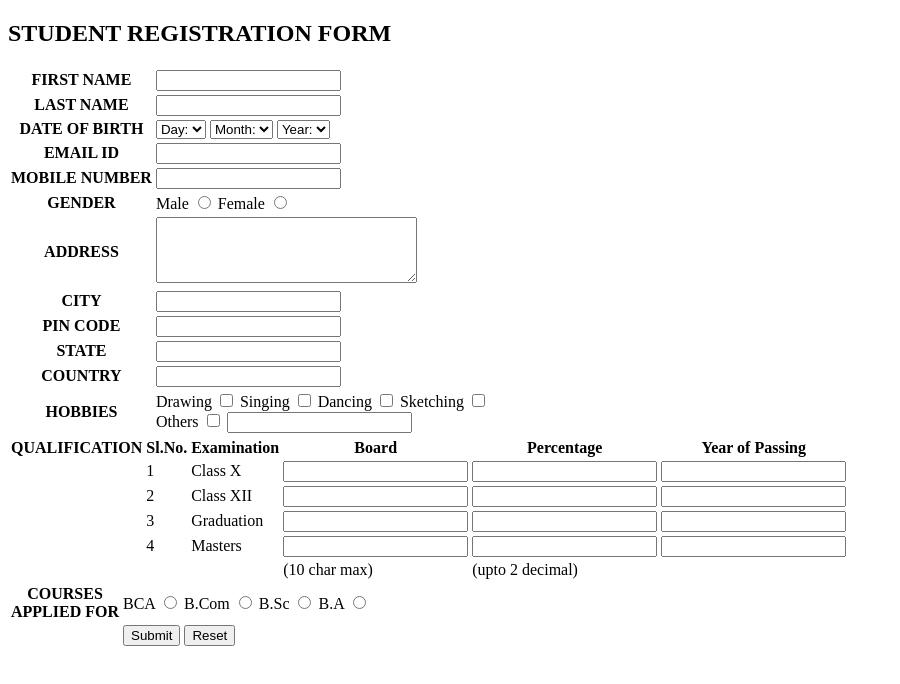
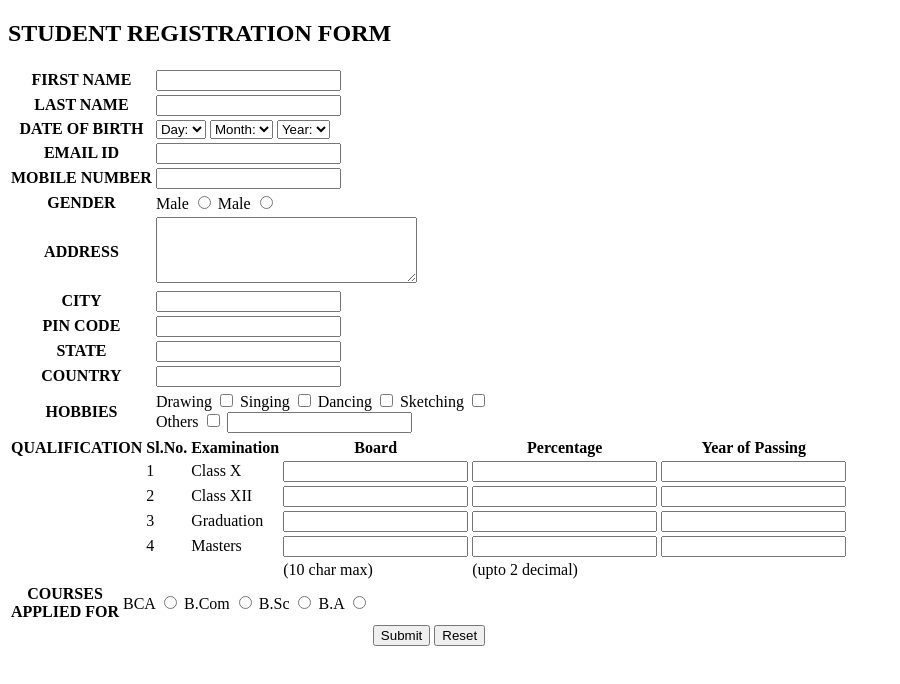
Before and after one commit to IBRAHIMIQBAAl/IBRAHIMIQBAAl-METAWISE-ASSIGNMENT-3, a plain HTML site: page index.html in a window 1280 px wide. Shown: the whole page, without its empty margins (0-900 px from the left). Drawn offline with Linux system fonts and the light colour scheme.

Commit message:
Update index.html

```diff
--- a/index.html
+++ b/index.html
@@ -114,7 +114,7 @@
             <td>
                 <label>Male</label>
                 <input type="radio" name="g">
-                <label>Female</label>
+                <label>Male</label>
                 <input type="radio" name="g">
             </td>
         </tr>
@@ -230,6 +230,7 @@
         </tr>
         <tr>
             <td></td>
+            <td></td>
             <td><input type="submit" value="Submit"> <input type="reset" value="Reset"></td>
         </tr>
         </form>
```
